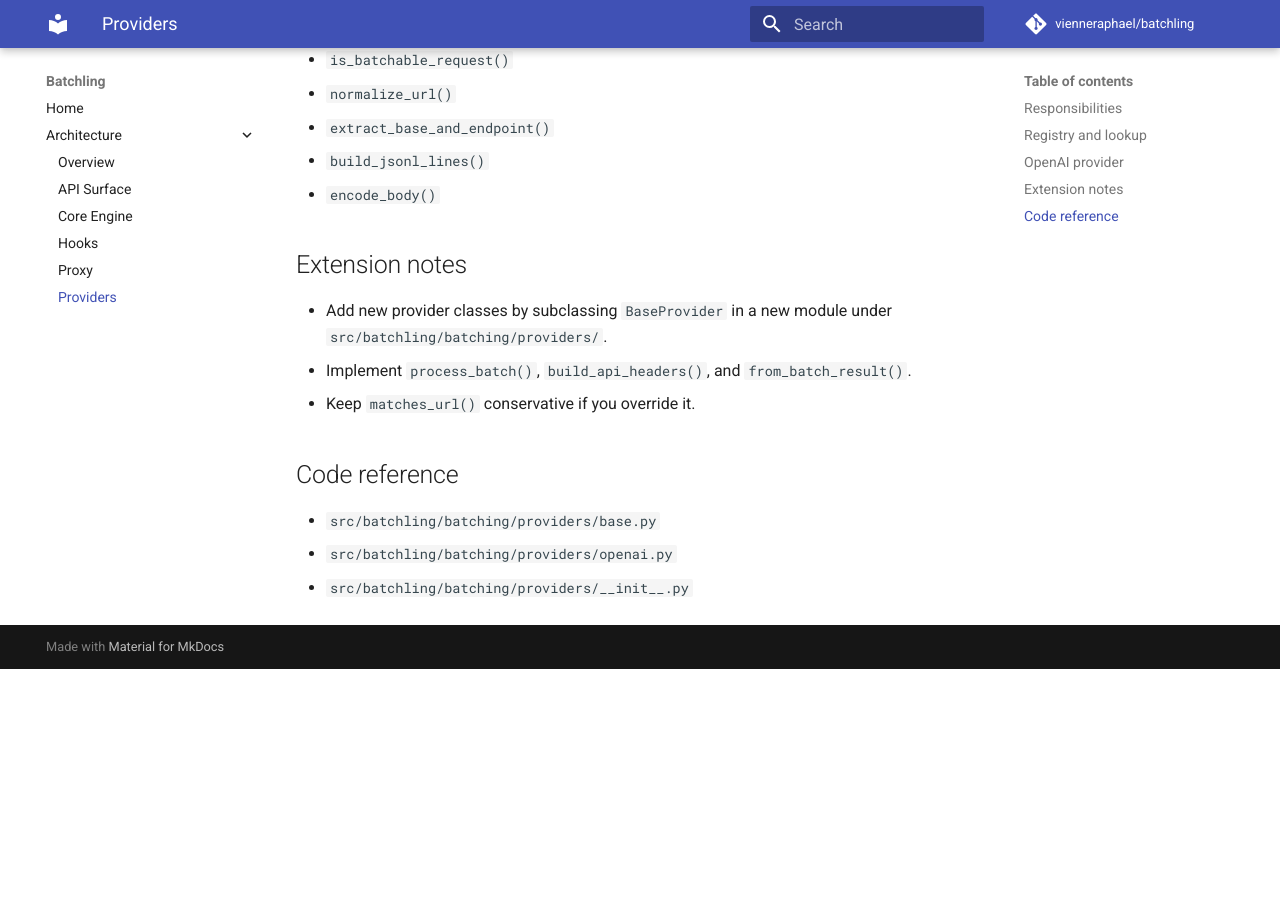
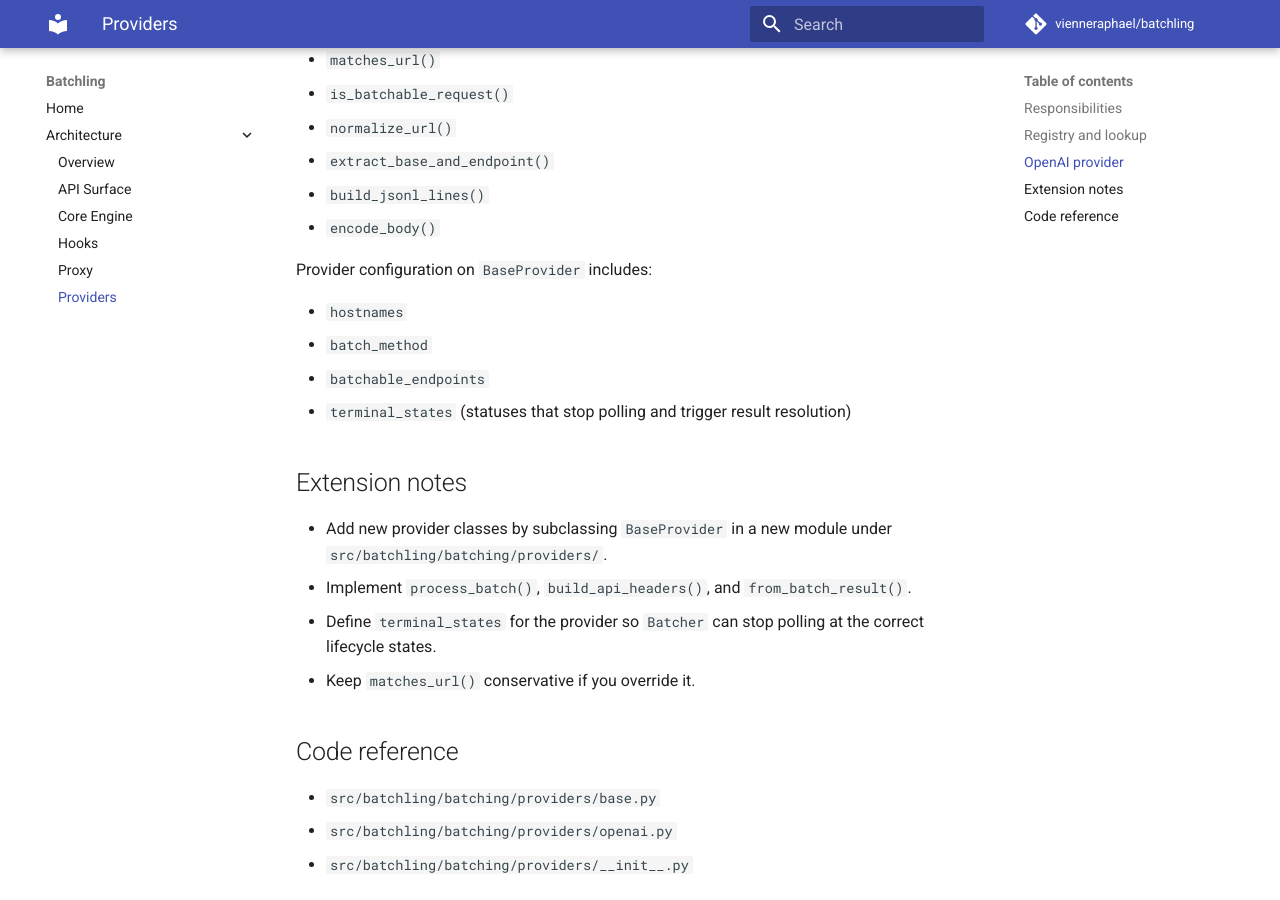
Before and after one commit to vienneraphael/batchling, an MkDocs documentation site: the page built from docs/architecture/providers.md, in a window 1280 px wide and 900 px high, scrolled down 1037 px. Built offline with MkDocs 1.6.1 and Material for MkDocs 9.7.7, drawn with Linux system fonts in a browser that asks for light colours; comment, search, counter and statistics services are not loaded; before the commit the page ends 1706 px from its top, so only the background shows below that; some of the changed text lies outside the part shown.

Commit message:
update docs

```diff
--- a/docs/architecture/providers.md
+++ b/docs/architecture/providers.md
@@ -8,6 +8,7 @@ batch results.
 
 - Declare supported hostnames.
 - Declare explicit batchable HTTP endpoints (`path`) for hook routing.
+- Declare provider-specific terminal batch states used by the core poller.
 - Identify whether a URL belongs to a provider.
 - Submit provider batches via `process_batch()` (upload/create job as needed).
 - Normalize request URLs for provider batch endpoints.
@@ -38,11 +39,20 @@ Common helpers now live on `BaseProvider` and can be reused by all providers:
 - `build_jsonl_lines()`
 - `encode_body()`
 
+Provider configuration on `BaseProvider` includes:
+
+- `hostnames`
+- `batch_method`
+- `batchable_endpoints`
+- `terminal_states` (statuses that stop polling and trigger result resolution)
+
 ## Extension notes
 
 - Add new provider classes by subclassing `BaseProvider` in a new module under
   `src/batchling/batching/providers/`.
 - Implement `process_batch()`, `build_api_headers()`, and `from_batch_result()`.
+- Define `terminal_states` for the provider so `Batcher` can stop polling at the
+  correct lifecycle states.
 - Keep `matches_url()` conservative if you override it.
 
 ## Code reference
```
Also changed, not shown: docs/architecture/core.md (+4 -1 lines), docs/architecture/hooks.md (+2 -1 lines).
